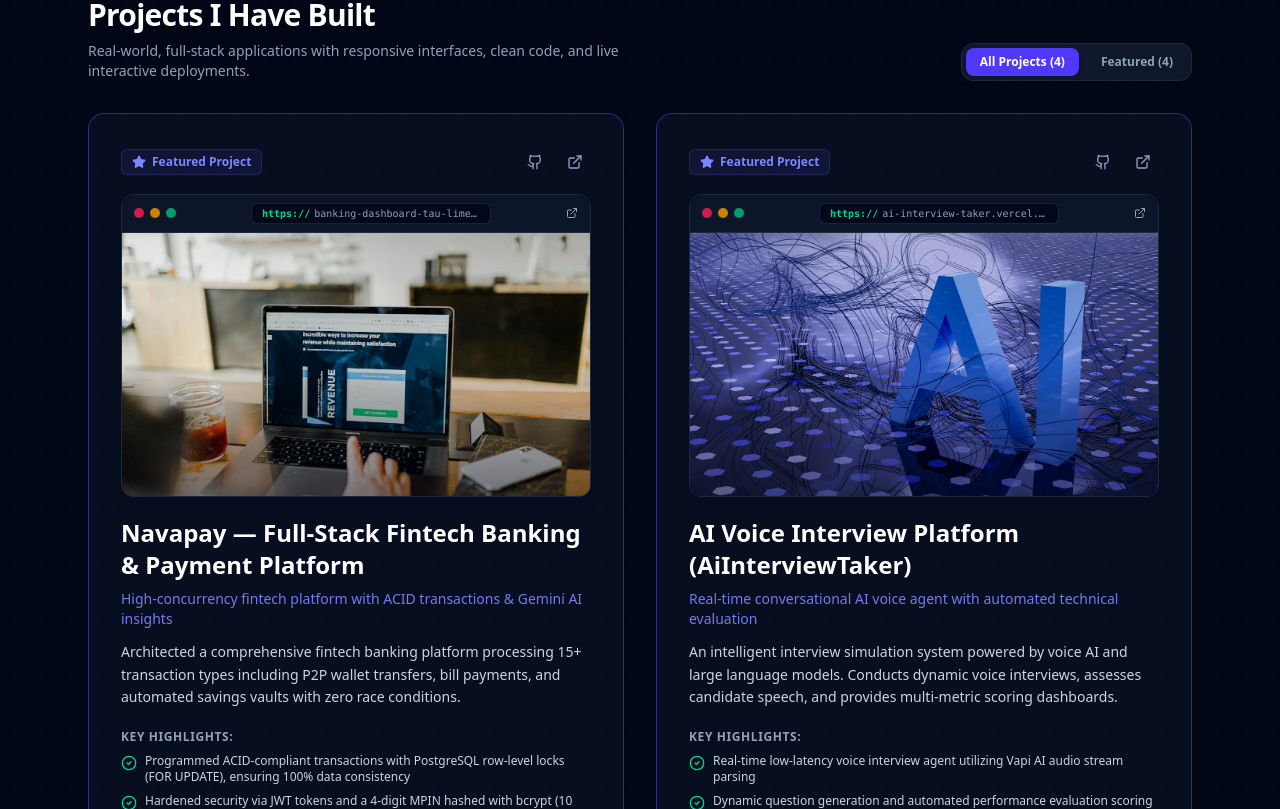
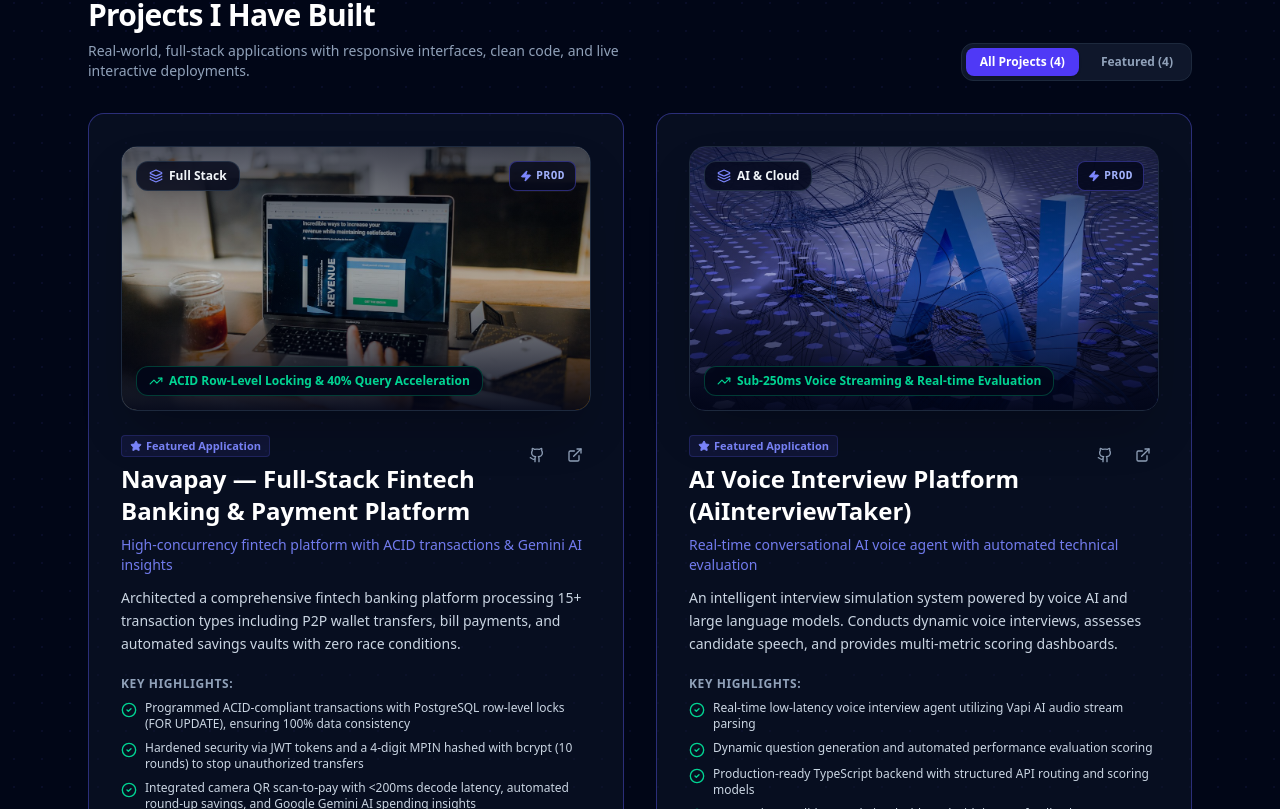
Before and after one commit to amitbuilds18/developer-portfolio, a React (Vite) app in the folder frontend/: page / in a window 1280 px wide. Shown: the part 2671-3480 px from the top of the page. Built offline with nearby package versions, Linux system fonts and the light colour scheme; no server answers.

Commit message:
Implement project card header badges (Category, PROD, Metric Trend) matching reference design

```diff
--- a/frontend/src/components/Projects.tsx
+++ b/frontend/src/components/Projects.tsx
@@ -1,5 +1,17 @@
 import React, { useState } from "react";
-import { ExternalLink, Github, CheckCircle2, Star, Cpu, Filter, X, Sparkles } from "lucide-react";
+import {
+  ExternalLink,
+  Github,
+  CheckCircle2,
+  Star,
+  Cpu,
+  Filter,
+  X,
+  Sparkles,
+  Layers,
+  Zap,
+  TrendingUp,
+} from "lucide-react";
 import { portfolioData, Project } from "../data/portfolioData";
 import { ProjectModal } from "./ProjectModal";
 
@@ -132,20 +144,85 @@ export const Projects: React.FC<ProjectsProps> = ({
                 }`}
               >
                 <div>
-                  {/* Header Badge */}
-                  <div className="flex items-center justify-between mb-4">
-                    <div className="flex items-center gap-2">
-                      {project.featured ? (
-                        <span className="inline-flex items-center gap-1.5 px-2.5 py-1 rounded-md text-xs font-semibold bg-indigo-500/10 text-indigo-400 border border-indigo-500/20">
-                          <Star className="w-3.5 h-3.5 fill-indigo-400" />
-                          Featured Project
-                        </span>
-                      ) : (
-                        <span className="text-xs font-medium text-slate-500 uppercase tracking-wider">
-                          Web Application
+                  {/* Visual Project Banner (Exact Reference Layout from User Screenshot) */}
+                  {project.image && (
+                    <div className="relative group/preview mb-6 rounded-2xl overflow-hidden border border-slate-800 bg-slate-950 shadow-2xl">
+                      {/* Image Frame */}
+                      <div
+                        className="relative aspect-[16/10] sm:aspect-[16/9] w-full overflow-hidden bg-slate-950 cursor-pointer select-none"
+                        onClick={() => setSelectedProject(project)}
+                      >
+                        <img
+                          src={project.image}
+                          alt={project.title}
+                          className="w-full h-full object-cover object-center transition-transform duration-700 ease-out group-hover/preview:scale-105"
+                          loading="lazy"
+                        />
+
+                        {/* Dark Vignette Gradient for High Contrast (matches user image) */}
+                        <div className="absolute inset-0 bg-gradient-to-t from-slate-950/95 via-slate-950/20 to-slate-950/70 pointer-events-none" />
+
+                        {/* Top Badges Row: Category on Left, PROD on Right */}
+                        <div className="absolute top-3.5 left-3.5 right-3.5 flex items-center justify-between pointer-events-none z-10">
+                          {/* Top Left: Category Badge with Layers Icon */}
+                          <div className="pointer-events-auto inline-flex items-center gap-1.5 px-3 py-1.5 rounded-xl bg-slate-950/80 backdrop-blur-md border border-slate-700/60 text-slate-100 text-xs font-semibold shadow-xl">
+                            <Layers className="w-3.5 h-3.5 text-indigo-400" />
+                            <span>{project.categoryBadge || "Full Stack"}</span>
+                          </div>
+
+                          {/* Top Right: PROD Badge with Lightning Icon */}
+                          <div className="pointer-events-auto inline-flex items-center gap-1 px-2.5 py-1.5 rounded-lg bg-slate-950/80 backdrop-blur-md border border-indigo-500/40 text-indigo-300 font-mono text-[11px] font-bold tracking-wider shadow-xl">
+                            <Zap className="w-3 h-3 text-indigo-400 fill-indigo-400" />
+                            <span>{project.prodBadge || "PROD"}</span>
+                          </div>
+                        </div>
+
+                        {/* Bottom Badge: Metric Highlight with TrendingUp Green Icon */}
+                        <div className="absolute bottom-3.5 left-3.5 right-3.5 flex items-center pointer-events-none z-10">
+                          <div className="pointer-events-auto inline-flex items-center gap-1.5 px-3 py-1.5 rounded-xl bg-slate-950/90 backdrop-blur-md border border-emerald-500/30 text-emerald-400 text-xs font-semibold shadow-2xl max-w-full truncate">
+                            <TrendingUp className="w-3.5 h-3.5 text-emerald-400 shrink-0" />
+                            <span className="truncate">{project.metricHighlight || project.tagline}</span>
+                          </div>
+                        </div>
+
+                        {/* Interactive Hover Actions */}
+                        <div className="absolute inset-0 flex items-center justify-center gap-2.5 opacity-0 group-hover/preview:opacity-100 transition-all duration-300 backdrop-blur-[3px] bg-slate-950/50 z-20">
+                          <button
+                            type="button"
+                            onClick={(e) => {
+                              e.stopPropagation();
+                              setSelectedProject(project);
+                            }}
+                            className="px-3.5 py-1.5 rounded-lg bg-indigo-600 hover:bg-indigo-500 text-white text-xs font-semibold shadow-lg flex items-center gap-1.5 transition-transform hover:scale-105 cursor-pointer"
+                          >
+                            <Cpu className="w-3.5 h-3.5" />
+                            <span>Architecture</span>
+                          </button>
+                          <a
+                            href={project.liveUrl}
+                            target="_blank"
+                            rel="noreferrer"
+                            onClick={(e) => e.stopPropagation()}
+                            className="px-3.5 py-1.5 rounded-lg bg-slate-900/95 hover:bg-slate-800 text-white text-xs font-semibold border border-slate-700 shadow-lg flex items-center gap-1.5 transition-transform hover:scale-105"
+                          >
+                            <ExternalLink className="w-3.5 h-3.5 text-emerald-400" />
+                            <span>Live Demo</span>
+                          </a>
+                        </div>
+                      </div>
+                    </div>
+                  )}
+
+                  {/* Header Title & External Links */}
+                  <div className="flex items-start justify-between gap-4 mb-2">
+                    <div>
+                      <div className="flex items-center gap-2 mb-1.5">
+                        {project.featured && (
+                          <span className="inline-flex items-center gap-1 px-2 py-0.5 rounded text-[11px] font-semibold bg-indigo-500/10 text-indigo-400 border border-indigo-500/20">
+                            <Star className="w-3 h-3 fill-indigo-400" />
+                            <span>Featured Application</span>
                           </span>
                         )}
-
                         {activeSkillFilter && isMatch && (
                           <span className="inline-flex items-center gap-1 px-2 py-0.5 rounded text-[11px] font-semibold bg-emerald-500/10 text-emerald-400 border border-emerald-500/30 animate-pulse">
                             <Sparkles className="w-3 h-3" />
@@ -153,8 +230,12 @@ export const Projects: React.FC<ProjectsProps> = ({
                           </span>
                         )}
                       </div>
+                      <h4 className="text-xl sm:text-2xl font-bold text-white group-hover:text-indigo-300 transition-colors">
+                        {project.title}
+                      </h4>
+                    </div>
 
-                    <div className="flex items-center gap-2">
+                    <div className="flex items-center gap-1.5 shrink-0 pt-1">
                       <a
                         href={project.githubUrl}
                         target="_blank"
@@ -176,71 +257,6 @@ export const Projects: React.FC<ProjectsProps> = ({
                     </div>
                   </div>
 
-                  {/* Product/Project Image Mockup Banner */}
-                  {project.image && (
-                    <div className="relative group/preview mb-5 rounded-xl overflow-hidden border border-slate-800 bg-slate-950 shadow-lg">
-                      {/* Browser Window Mockup Bar */}
-                      <div className="flex items-center justify-between px-3 py-2 bg-slate-900/90 border-b border-slate-800 text-[11px] font-mono text-slate-400 select-none">
-                        <div className="flex items-center gap-1.5">
-                          <span className="w-2.5 h-2.5 rounded-full bg-rose-500/80 inline-block"></span>
-                          <span className="w-2.5 h-2.5 rounded-full bg-amber-500/80 inline-block"></span>
-                          <span className="w-2.5 h-2.5 rounded-full bg-emerald-500/80 inline-block"></span>
-                        </div>
-                        <div className="flex items-center gap-1 px-2.5 py-0.5 rounded-md bg-slate-950/80 border border-slate-800/80 text-slate-400 text-[10px] truncate max-w-[190px] sm:max-w-[240px]">
-                          <span className="text-emerald-400 font-bold">https://</span>
-                          <span className="truncate">{project.liveUrl.replace(/^https?:\/\//, "")}</span>
-                        </div>
-                        <div className="text-[10px] text-slate-500 flex items-center gap-1">
-                          <ExternalLink className="w-3 h-3 text-slate-400 group-hover/preview:text-indigo-400 transition-colors" />
-                        </div>
-                      </div>
-
-                      {/* Image Frame with Zoom & Hover Overlay */}
-                      <div
-                        className="relative aspect-[16/9] w-full overflow-hidden bg-slate-900 cursor-pointer"
-                        onClick={() => setSelectedProject(project)}
-                      >
-                        <img
-                          src={project.image}
-                          alt={project.title}
-                          className="w-full h-full object-cover object-top transition-transform duration-700 ease-out group-hover/preview:scale-105"
-                          loading="lazy"
-                        />
-                        {/* Vignette Gradient Overlay */}
-                        <div className="absolute inset-0 bg-gradient-to-t from-slate-950/80 via-transparent to-black/20 opacity-60 group-hover/preview:opacity-20 transition-opacity" />
-
-                        {/* Floating Quick Action Overlay */}
-                        <div className="absolute inset-0 flex items-center justify-center gap-2 opacity-0 group-hover/preview:opacity-100 transition-all duration-300 backdrop-blur-[2px] bg-slate-950/40">
-                          <button
-                            type="button"
-                            onClick={(e) => {
-                              e.stopPropagation();
-                              setSelectedProject(project);
-                            }}
-                            className="px-3 py-1.5 rounded-lg bg-indigo-600 hover:bg-indigo-500 text-white text-xs font-semibold shadow-lg flex items-center gap-1.5 transition-transform hover:scale-105 cursor-pointer"
-                          >
-                            <Cpu className="w-3.5 h-3.5" />
-                            Architecture
-                          </button>
-                          <a
-                            href={project.liveUrl}
-                            target="_blank"
-                            rel="noreferrer"
-                            onClick={(e) => e.stopPropagation()}
-                            className="px-3 py-1.5 rounded-lg bg-slate-900/90 hover:bg-slate-800 text-white text-xs font-semibold border border-slate-700 shadow-lg flex items-center gap-1.5 transition-transform hover:scale-105"
-                          >
-                            <ExternalLink className="w-3.5 h-3.5 text-emerald-400" />
-                            Live Demo
-                          </a>
-                        </div>
-                      </div>
-                    </div>
-                  )}
-
-                  {/* Title & Tagline */}
-                  <h4 className="text-xl sm:text-2xl font-bold text-white mb-2 group-hover:text-indigo-300 transition-colors">
-                    {project.title}
-                  </h4>
                   <p className="text-sm font-medium text-indigo-400/90 mb-3">{project.tagline}</p>
                   <p className="text-sm text-slate-300 mb-5 leading-relaxed">{project.description}</p>
 
--- a/frontend/src/data/portfolioData.ts
+++ b/frontend/src/data/portfolioData.ts
@@ -6,6 +6,9 @@ export interface Project {
   tags: string[];
   features: string[];
   image?: string;
+  categoryBadge?: string;
+  prodBadge?: string;
+  metricHighlight?: string;
   architecture?: {
     overview: string;
     flow: string[];
@@ -140,6 +143,9 @@ export const portfolioData = {
       liveUrl: "https://banking-dashboard-tau-lime.vercel.app/",
       githubUrl: "https://github.com/amitbuilds18/banking-dashboard",
       image: "/projects/navapay.jpg",
+      categoryBadge: "Full Stack",
+      prodBadge: "PROD",
+      metricHighlight: "ACID Row-Level Locking & 40% Query Acceleration",
       featured: true,
     },
     {
@@ -173,6 +179,9 @@ export const portfolioData = {
       liveUrl: "https://ai-interview-taker.vercel.app",
       githubUrl: "https://github.com/amitbuilds18/AiInterviewTaker",
       image: "/projects/ai-interview.jpg",
+      categoryBadge: "AI & Cloud",
+      prodBadge: "PROD",
+      metricHighlight: "Sub-250ms Voice Streaming & Real-time Evaluation",
       featured: true,
     },
     {
@@ -206,6 +215,9 @@ export const portfolioData = {
       liveUrl: "https://travel-career-ecosystem.vercel.app",
       githubUrl: "https://github.com/amitbuilds18/Unified-Travel-Multi-Company-Career-Ecosystem",
       image: "/projects/travel.jpg",
+      categoryBadge: "Full Stack",
+      prodBadge: "PROD",
+      metricHighlight: "500+ Corporate Records, Sub-150ms Latency",
       featured: true,
     },
     {
@@ -239,6 +251,9 @@ export const portfolioData = {
       liveUrl: "https://e-commerce1-5u9.vercel.app/",
       githubUrl: "https://github.com/amitbuilds18/e-commerce1",
       image: "/projects/stylehub.jpg",
+      categoryBadge: "Full Stack",
+      prodBadge: "PROD",
+      metricHighlight: "500+ SKUs • Stripe Webhooks & <3s SMS Alerts",
       featured: true,
     },
   ] as Project[],
```
Lines whose indentation alone changed are shown as unchanged.
